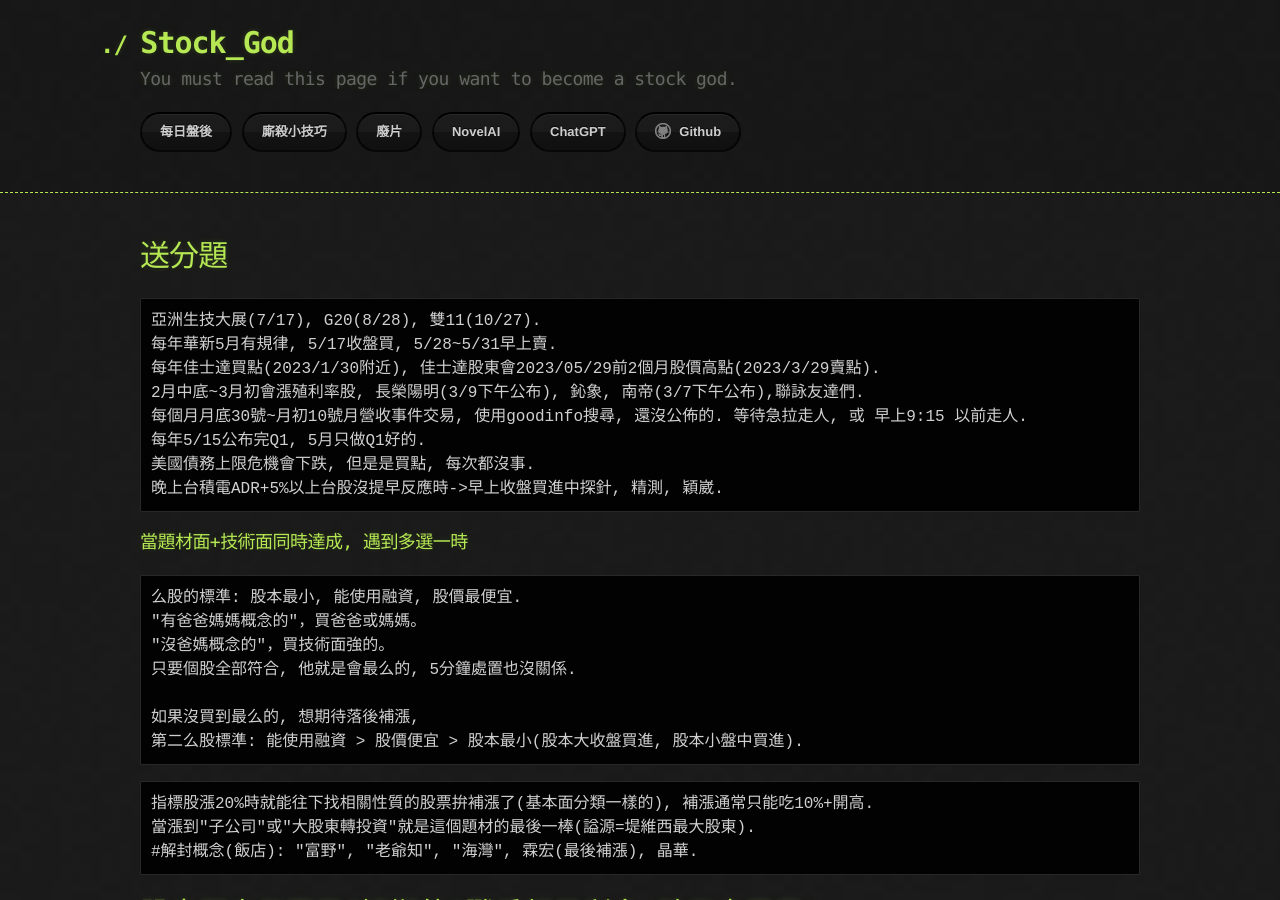
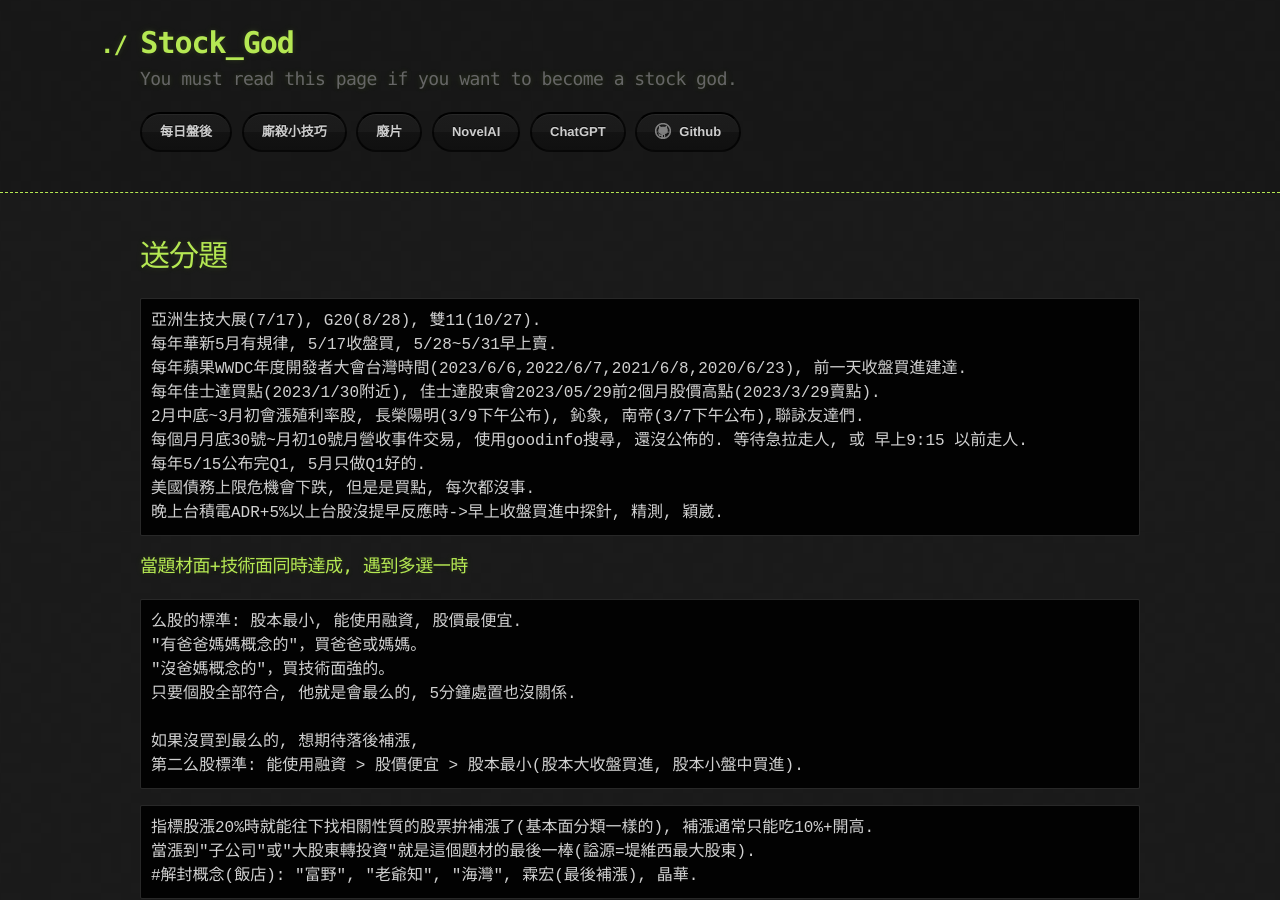
Before and after one commit to lepg5487/Stock_God, a Jekyll site: the page built from experience.md, in a window 1280 px wide and 900 px high. Built offline with Jekyll 4.4.1, drawn with Linux system fonts in a browser that asks for light colours; our own code applies the rules of GitHub Pages for plain Markdown files.

Commit message:
Update experience.md

````diff
--- a/experience.md
+++ b/experience.md
@@ -6,6 +6,7 @@
 ```
 亞洲生技大展(7/17), G20(8/28), 雙11(10/27).
 每年華新5月有規律, 5/17收盤買, 5/28~5/31早上賣.
+每年蘋果WWDC年度開發者大會台灣時間(2023/6/6,2022/6/7,2021/6/8,2020/6/23), 前一天收盤買進建達.
 每年佳士達買點(2023/1/30附近), 佳士達股東會2023/05/29前2個月股價高點(2023/3/29賣點).
 2月中底~3月初會漲殖利率股, 長榮陽明(3/9下午公布), 鈊象, 南帝(3/7下午公布),聯詠友達們.
 每個月月底30號~月初10號月營收事件交易, 使用goodinfo搜尋, 還沒公佈的. 等待急拉走人, 或 早上9:15 以前走人.
````
